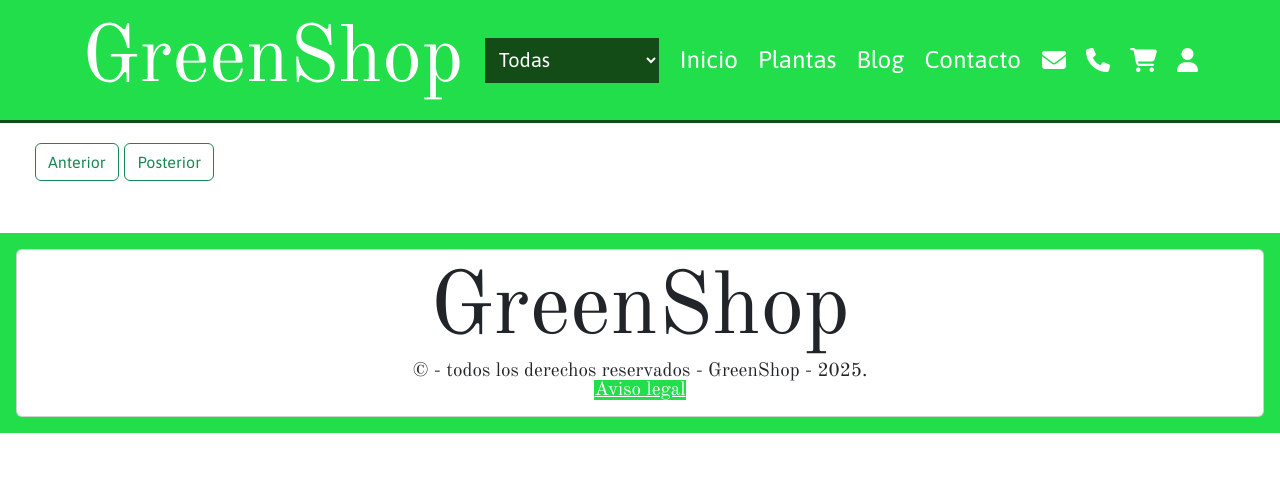
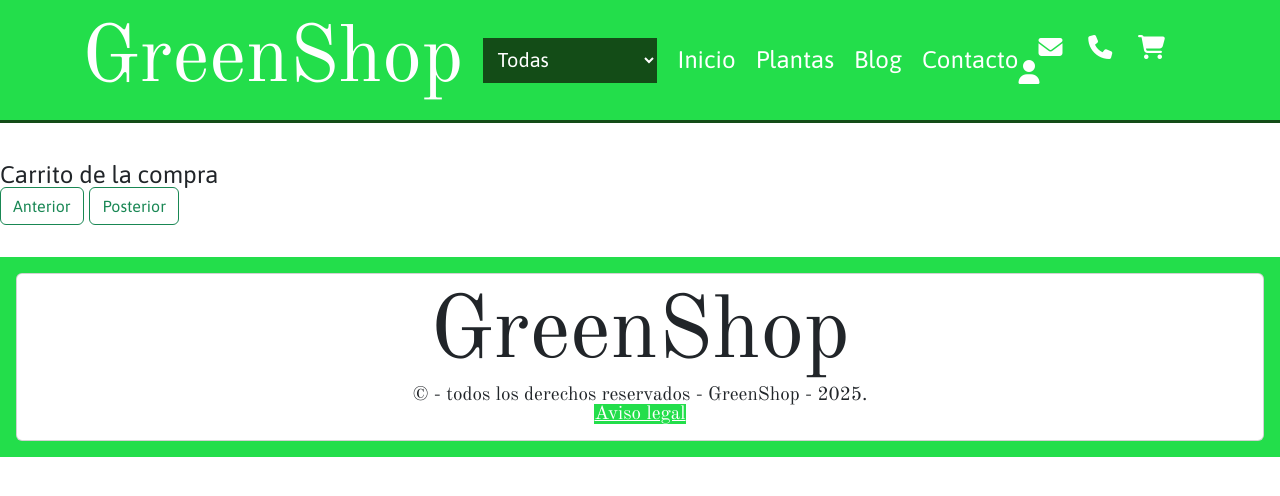
Before and after one commit to FranciscoLavinCarpanetti/proyecto_green_shop, a plain HTML site: page src/green-shop.html in a window 1280 px wide. Drawn offline with nearby package versions, Linux system fonts and the light colour scheme; a web font is replaced by a local one.

Commit message:
arregle error de html, tenia 3 <div> de mas.

```diff
--- a/src/green-shop.html
+++ b/src/green-shop.html
@@ -15,7 +15,6 @@
     <header>
  <div class="container">
       <h2>GreenShop</h2>
-
           <select id="tipoPlanta">
             <option value="todas">Todas</option>
             <option value="flor blanca">Flores Blancas</option>
@@ -25,36 +24,18 @@
           </select>
        <nav>
           <ul>
-            <li>
-                <a href="#" id="home">Inicio</a>
-            </li>
-            <li>
-                <a href="#" id="products">Plantas</a>
-            </li>
-            <li>
-                <a href="https://www.tecnicaverde.es/consejos-basicos-para-cuidar-tus-plantas" id="blog">Blog</a>
-            </li>
-            <li>
-                <a href="#" id="contact">Contacto</a>
-            </li>
+              <li><a href="#" id="home">Inicio</a></li>
+              <li><a href="#" id="products">Plantas</a></li>
+              <li><a href="https://www.tecnicaverde.es/consejos-basicos-para-cuidar-tus-plantas" id="blog">Blog</a></li>
+              <li> <a href="#" id="contact">Contacto</a></li>
           </ul>
        </nav>
       <div class="iconos">
           <div>
-    <a href="email"></a>
-    <i class="fa-solid fa-envelope"></i>
-   </div>
-   <div>
-    <a href="telefono"></a>
-    <i class="fa-solid fa-phone"></i>
-   </div>
-   <div>
-    <a href="shopping"></a>
-    <i class="fa-solid fa-cart-shopping"></i>
-   </div>
-   <div>
-    <a href="user"></a>
-    <i class="fa-solid fa-user"></i>
+             <a href="email"></a><i class="fa-solid fa-envelope"></i>
+             <a href="telefono"></a><i class="fa-solid fa-phone"></i>
+             <a href="shopping"></a><i class="fa-solid fa-cart-shopping"></i>
+             <a href="user"></a><i class="fa-solid fa-user"></i>
           </div>
       </div>
     </div>
@@ -76,15 +57,17 @@
                       <button>Agregar al carrito</button>
                 </article>-->
          </div>
+        </section>
+        <section id="cart">
+             <h3>Carrito de la compra</h3>
+               <!-- Aquí se insertarán los artículos del carrito -->
+        </section>
     <div class="flex">
         <!--<button class="btn-final2">anterior</button>
         <button class="btn-final2">siguiente</button>-->
         <button type="button" class="btn btn-outline-success">Anterior</button>
         <button type="button" class="btn btn-outline-success">Posterior</button>
-
-
     </div>
-    </section>
     </main>
     <!--Fin main -->
     <!--Inicio footer -->
```
Lines whose indentation alone changed are shown as unchanged.
